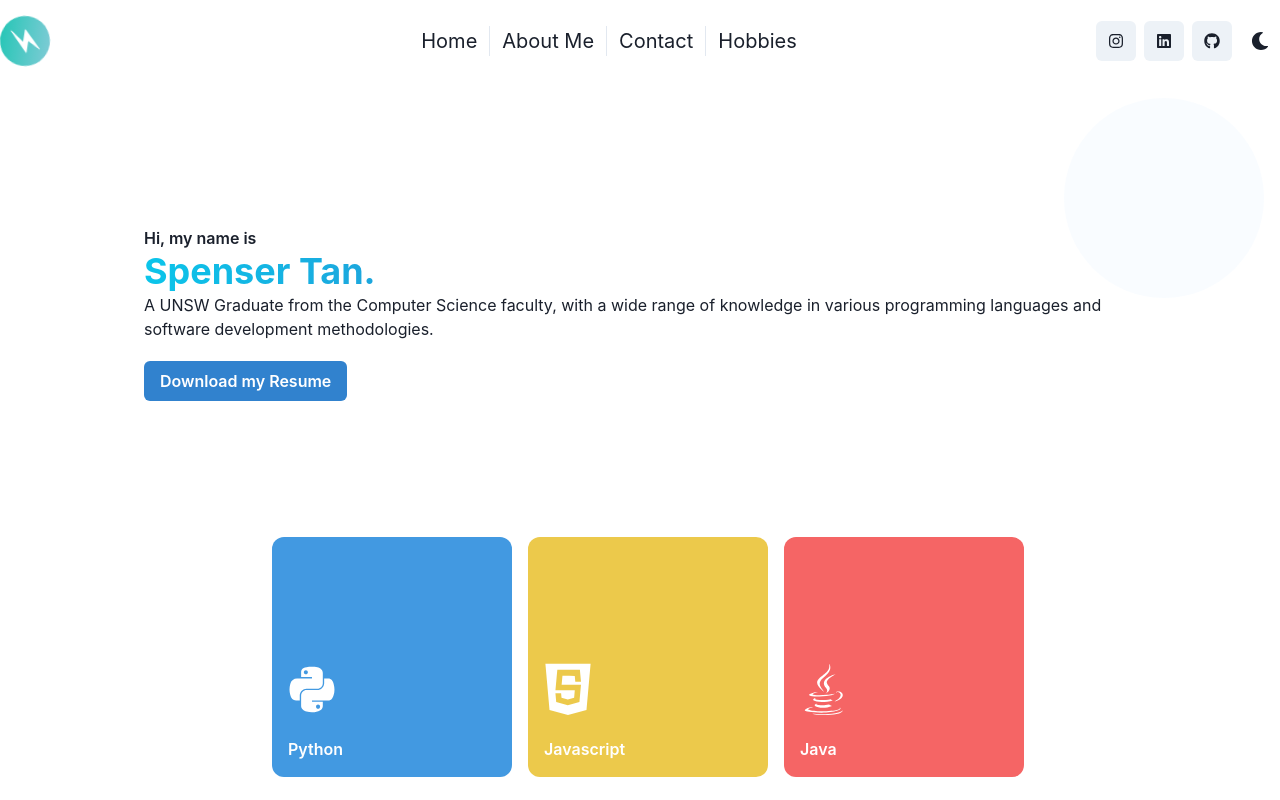
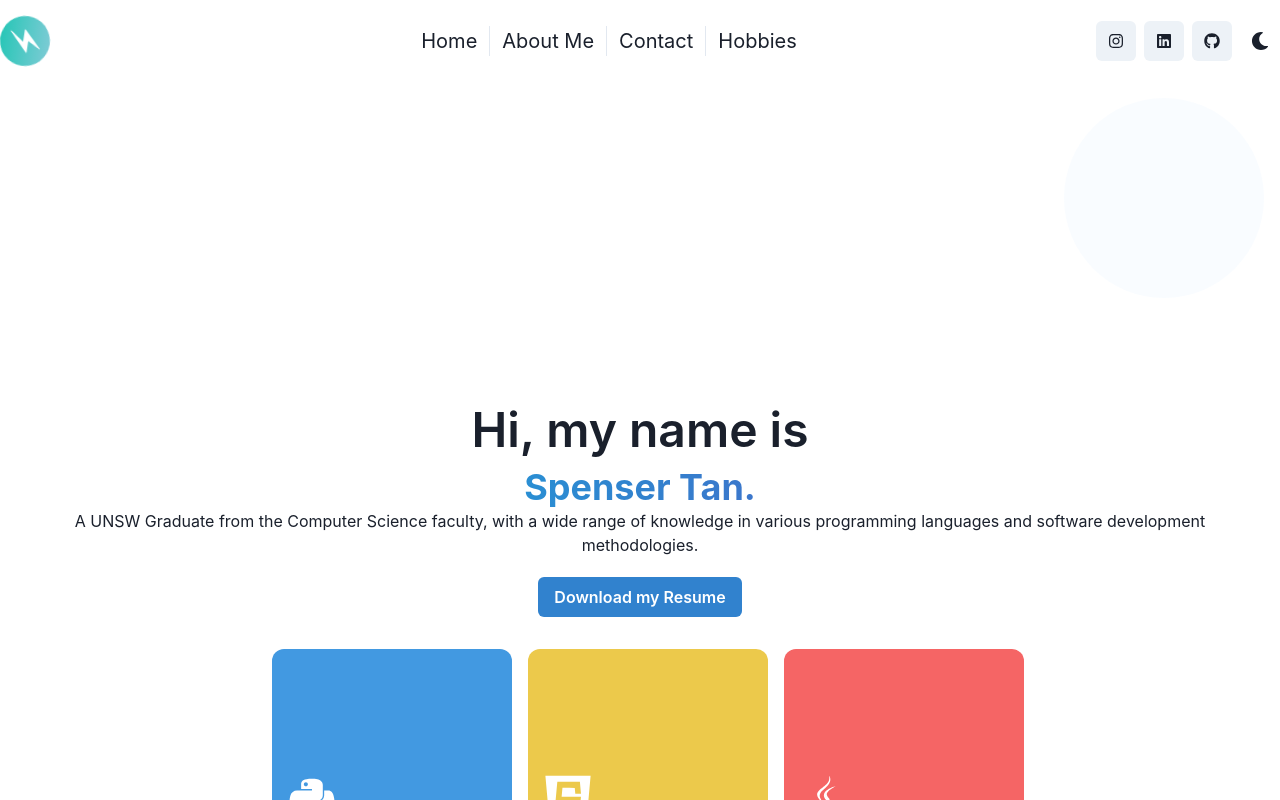
Before and after one commit to davo1233/portfolio-website, a React (Create React App) app in the folder my-app/: page / in a window 1280 px wide. Built offline with nearby package versions, Linux system fonts and the light colour scheme.

Commit message:
redesigned front page

```diff
--- a/my-app/package.json
+++ b/my-app/package.json
@@ -17,12 +17,16 @@
     "axios": "^1.5.1",
     "emailjs": "^4.0.1",
     "framer-motion": "^6.5.1",
+    "gsap-trial": "^3.12.4",
     "headlessui": "^0.0.0",
+    "loaders.css": "^0.1.2",
     "react": "^18.2.0",
     "react-dom": "^18.2.0",
     "react-icons": "^3.11.0",
+    "react-leaflet": "^4.2.1",
     "react-router-dom": "^6.10.0",
-    "react-scripts": "5.0.1",
+    "react-scripts": "^5.0.1",
+    "sass": "^1.69.5",
     "web-vitals": "^2.1.4"
   },
   "scripts": {
--- a/my-app/src/App.js
+++ b/my-app/src/App.js
@@ -1,14 +1,16 @@
 import React from 'react';
-import { ChakraProvider, VStack, theme, Grid, Box } from '@chakra-ui/react';
+import {  VStack,  Grid, Box } from '@chakra-ui/react';
 import Home from './pages/Home';
 import Contact from './pages/Contact';
 import About from './pages/About';
 import Navbar from './components/Navbar';
 import { Routes, Route } from 'react-router-dom';
+import { useBreakpointValue } from "@chakra-ui/react";
 
 function App() {
+  const isMobile = useBreakpointValue({ base: true, md: false }, { ssr: false });
   return (
-    <ChakraProvider theme={theme}>
+
       <Grid
         templateColumns="1fr" // Single column layout
         templateRows="auto 1fr" // First row auto-sized for Navbar, second row takes the rest of the space
@@ -16,19 +18,18 @@ function App() {
       >
         {/* Navbar */}
         <Box>
-          <Navbar />
+          <Navbar isMobile = {isMobile} />
         </Box>
 
         {/* Main Content */}
         <Box overflowY="auto" padding="4">
           <Routes>
-            <Route exact path="/" element={<Home />} />
+            <Route exact path="/" element={<Home isMobile = {isMobile}/>} />
             <Route exact path="/about" element={<About />} />
             <Route exact path="/contact" element={<Contact />} />
           </Routes>
         </Box>
       </Grid>
-    </ChakraProvider>
   );
 }
 
--- a/my-app/src/components/Navbar.jsx
+++ b/my-app/src/components/Navbar.jsx
@@ -22,10 +22,9 @@ import {
   the navbar which is displayed in the top bar that allows the user to navigate to different parts of the site
   and also contains the links to my socials
   */
-  const Navbar = () => {
+  const Navbar = (props) => {
 
     const [isOpen, setIsOpen] = useState(false);
-    const isMobile = useBreakpointValue({ base: true, md: false }, { ssr: false });
 
 
     const toggleMenu = () => {
@@ -43,7 +42,7 @@ import {
         <Box>
           <Logo></Logo>
         </Box>
-        {isMobile ? (
+        {props.isMobile ? (
           <Box  color="white">
             <Button onClick={toggleMenu}>Menu</Button>
 
--- a/my-app/src/index.js
+++ b/my-app/src/index.js
@@ -1,4 +1,4 @@
-import { ColorModeScript } from '@chakra-ui/react';
+import {ChakraProvider, ColorModeScript,theme } from '@chakra-ui/react';
 import React, { StrictMode } from 'react';
 import * as ReactDOM from 'react-dom/client';
 import App from './App';
@@ -12,10 +12,12 @@ const root = ReactDOM.createRoot(container);
 
 root.render(
   <StrictMode>
+    <ChakraProvider theme={theme}>
     <ColorModeScript />
     <BrowserRouter basename={process.env.PUBLIC_URL}>
     <App />
     </BrowserRouter>
+    </ChakraProvider>
   </StrictMode>
 
 );
--- a/my-app/src/pages/About.jsx
+++ b/my-app/src/pages/About.jsx
@@ -10,16 +10,16 @@ const About = () => {
         Hello! I'm Spenser, a passionate software developer based in Sydney. I graduated from the University of New South Wales with a degree in Computer Science and have been on an exciting journey ever since.
       </Text>
       <Text>
-      During my time at UNSW, I not only pursued my academic interests but also explored my passion for coding. When I'm not at my computer, you'll often find me exploring the beautiful outdoors on my bike. It's a great way for me to clear my mind and find inspiration for my next coding adventure.
+        During my time at UNSW, I not only pursued my academic interests but also explored my passion for coding. When I'm not at my computer, you'll often find me exploring the beautiful outdoors on my bike. It's a great way for me to clear my mind and find inspiration for my next coding adventure.
       </Text>
       <Text>
         Throughout my university years, I had the privilege of working on a variety of software projects that challenged me and helped me grow as a developer. From building web applications to diving into the world of machine learning, I've had the opportunity to engage with diverse projects that have honed my skills.
       </Text>
       <Text>
-      My primary focus is on creating clean, efficient, and user-friendly software solutions. I'm proficient in a wide range of technologies, including React.js, which I absolutely love for its versatility and performance. I believe that technology can make the world a better place, and I'm excited to be a part of that transformation through my work.
+        My primary focus is on creating clean, efficient, and user-friendly software solutions. I'm proficient in a wide range of technologies, including React.js, which I absolutely love for its versatility and performance. I believe that technology can make the world a better place, and I'm excited to be a part of that transformation through my work.
       </Text>
       <Text>
-      This portfolio showcases some of the projects I've worked on, and I hope you find them as exciting as I did. Feel free to explore and get in touch if you'd like to collaborate on a project or just have a chat about software development. I'm always up for a new challenge!
+        This portfolio showcases some of the projects I've worked on, and I hope you find them as exciting as I did. Feel free to explore and get in touch if you'd like to collaborate on a project or just have a chat about software development. I'm always up for a new challenge!
       </Text>
     </Box>
   );
--- a/my-app/src/pages/Home.jsx
+++ b/my-app/src/pages/Home.jsx
@@ -1,64 +1,83 @@
-import React from 'react'
-import { Heading,
-        Stack,
+import React from 'react';
+import {
+  Heading,
+  VStack,
   Circle,
   useMediaQuery,
   Flex,
   Box,
   Text,
   Button,
-        Icon,
 } from '@chakra-ui/react';
 import { DiPython, DiJavascript, DiJava } from 'react-icons/di';
 import CodingCard from '../components/CodingCard';
 
-const RESUME_URL = 'http://localhost:3000/resume.pdf';
-/*
-this is the homepage*/
-function Home() {
-    const [isNotSmallerScreen] = useMediaQuery("(min-width:600px");
-    //the code here activates when the download resume button is clicked and downloads my resume file
+const RESUME_URL = window.location.href + '/resume.pdf';
+
+const Home = (props) => {
+  const isMobile = props.isMobile;
+
   const downloadResume = (url) => {
-        console.log('a')
     const link = document.createElement('a');
     link.href = url;
     link.download = 'resume.pdf';
     document.body.appendChild(link);
     link.click();
     document.body.removeChild(link);
-    }
+  };
+
   return (
-        <Stack>
-            <Circle position = "absolute" bg = "blue.100" opacity = "0.1" w = "200px" h="200px" alignSelf="flex-end">
-            </Circle>
-            <Flex direction = {isNotSmallerScreen ? "row" : "column"}
-                spacing = "200px" p = {isNotSmallerScreen ? "32" : "0"}
-                alignSelf = 'flex-start'>
-                {/* self introduction section and resume download section */}
-                <Box mt = {isNotSmallerScreen ? "0" : 16} align="flex-start">
-                    <Text fontSize = '7x1' fontWeight ="semibold">Hi, my name is</Text>
-                    <Heading bgGradient="linear(to-r,cyan.400,blue.500,purple.600)" bgClip='text'>
+    <VStack align="center" justify="center" spacing="8">
+      <Circle
+        bg="blue.100"
+        opacity="0.1"
+        w="200px"
+        h="200px"
+        alignSelf="flex-end"
+      ></Circle>
+      <Flex
+        direction={isMobile ? 'column' : 'row'}
+        spacing="200px"
+        p={isMobile ? '32' : '0'}
+        alignSelf="flex-center"
+      >
+        <Box mt={isMobile ? '0' : 16} align="flex-start">
+          <Text fontSize="5xl" fontWeight="semibold" textAlign="center">
+            Hi, my name is
+          </Text>
+          <Heading
+            bgGradient="linear(to-r,cyan.400,blue.500,purple.600)"
+            bgClip="text"
+            textAlign="center"
+          >
             Spenser Tan.
           </Heading>
-                    <Text>A UNSW Graduate from the Computer Science faculty, with a wide range of knowledge
-                        in various programming languages and software development methodologies.
+          <Text textAlign="center">
+            A UNSW Graduate from the Computer Science faculty, with a wide range of knowledge in
+            various programming languages and software development methodologies.
           </Text>
-                    <Button mt = {5} colorScheme='blue' onClick = {()=>{downloadResume(RESUME_URL)}}>Download my Resume</Button>
+		  <Box textAlign="center"> {/* Added this Box for centering the button */}
+            <Button
+              mt={5}
+              colorScheme="blue"
+              onClick={() => {
+                downloadResume(RESUME_URL);
+              }}
+            >
+              Download my Resume
+            </Button>
+          </Box>
         </Box>
       </Flex>
-            {/* this section utilises the component CodingCard to display the proficiencies that I currently have */}
-            <Box alignSelf = 'center' px = '32' >
-                    <Flex direction = {isNotSmallerScreen ? "row" : "column"}>
-                        <CodingCard bg = 'blue.400' icon = {DiPython} text = {'Python'} />
-                        <CodingCard  bg = 'yellow.400' icon = {DiJavascript} text = {'Javascript'} />
-                        <CodingCard   bg = 'red.400' icon = {DiJava} text = {'Java'}/>
+      <Box alignSelf="center" px = '32' >
+        <Flex direction={isMobile ? 'column' : 'row'} spacing="4">
+          <CodingCard bg="blue.400" icon={DiPython} text={'Python'} />
+          <CodingCard bg="yellow.400" icon={DiJavascript} text={'Javascript'} />
+          <CodingCard bg="red.400" icon={DiJava} text={'Java'} />
         </Flex>
-
       </Box>
-
-        </Stack>
-
-    )
-}
+    </VStack>
+  );
+};
 
 export default Home;
```
Also changed, not shown: 2 other files (tests, documents, lock files or other folders). Lines whose indentation alone changed are shown as unchanged.
